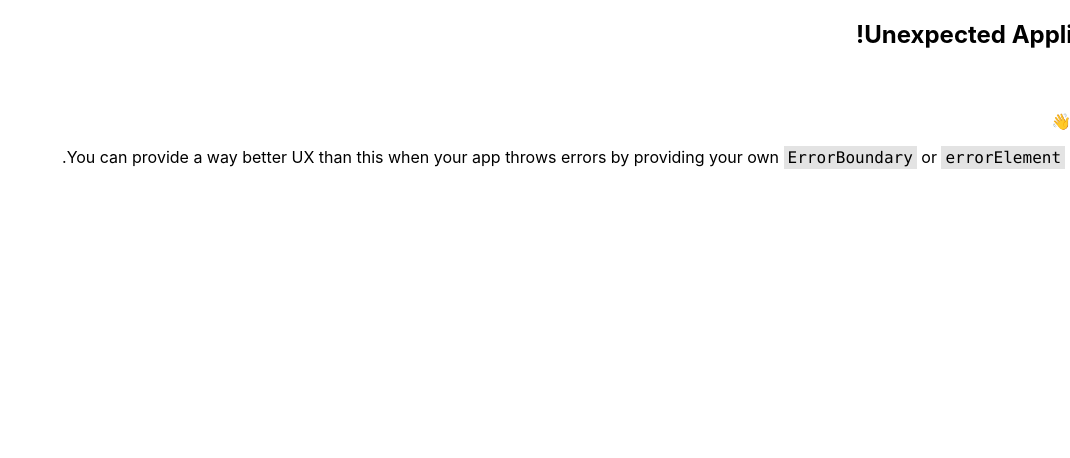
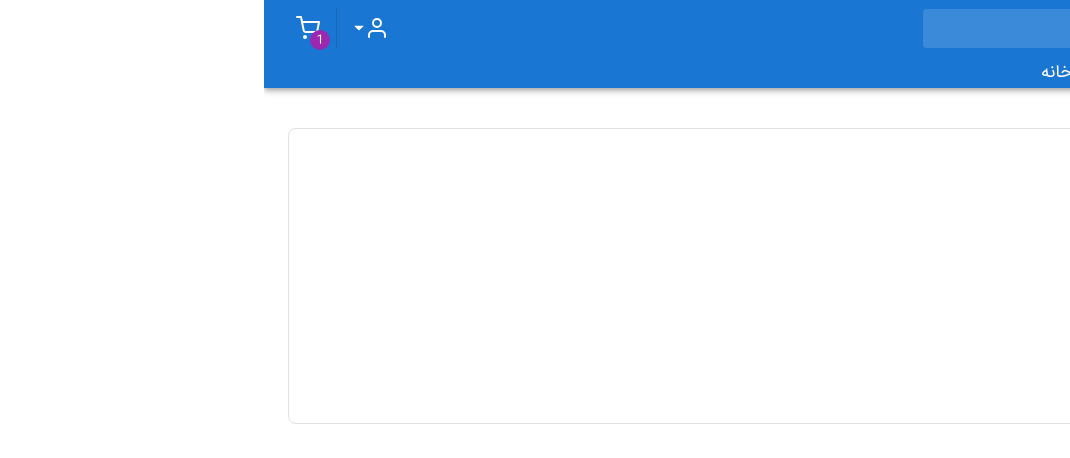
Before and after one commit to ehsanfuad/istgah, a React (Create React App) app: page /profile/orders/1235 in a window 1280 px wide. Before the commit this address had no page. Shown: the top 458 px of the page, without its empty margins (210-1280 px from the left). Built offline with nearby package versions, Linux system fonts and the light colour scheme.

Commit message:
17th commit

```diff
--- a/src/App.js
+++ b/src/App.js
@@ -15,6 +15,7 @@ import Orders from "./Pages/Profile/Orders";
 import Addresses from "./Pages/Profile/Addresses";
 import WishList from "./Pages/Profile/WishList";
 import PageLayout from "./Pages/Profile/PageLayout";
+import OrderDetails from "./Pages/Profile/OrderDetails";
 // import PersonalInfo from "./Pages/Profile/PersonalInfo";
 
 const Layout = () => {
@@ -69,6 +70,10 @@ const router = createBrowserRouter([
         element: <Orders />,
       },
       {
+        path: "orders/:id",
+        element: <OrderDetails />,
+      },
+      {
         path: "addresses",
         element: <Addresses />,
       },
--- a/src/Pages/Profile/Menu.jsx
+++ b/src/Pages/Profile/Menu.jsx
@@ -36,7 +36,13 @@ const items = [
     path: "/profile/logout",
   },
 ];
-
+function checkExistOrnot(active, itemPath) {
+  if (itemPath === "/profile/orders") {
+    if (active.indexOf(itemPath) >= 0) return true;
+  } else {
+    return active === itemPath ? true : false;
+  }
+}
 function Menu() {
   const biggerThanMd = useMediaQuery(theme.breakpoints.up("md"));
   const [active, setActive] = useState(items[0].path);
@@ -68,9 +74,11 @@ function Menu() {
               alignItems="center"
               justifyContent="space-between"
               py={1}
-              px={biggerThanMd ? 2 : 0}
+              px={2}
               marginY={1}
-              borderRight={biggerThanMd && item.path === active ? 5 : 0}
+              borderRight={
+                biggerThanMd && checkExistOrnot(active, item.path) ? 5 : 0
+              }
               borderColor={theme.palette.primary.main}
               onClick={() => {
                 setActive(item.path);
@@ -80,7 +88,11 @@ function Menu() {
                 <Box>{item.icon}</Box>
                 <Typography
                   fontSize="0.8rem"
-                  variant={active === item.path ? "subtitle1" : "subtitle2"}
+                  variant={
+                    active === checkExistOrnot(active, item.path)
+                      ? "subtitle1"
+                      : "subtitle2"
+                  }
                   color={theme.palette.grey[800]}
                 >
                   {item.title}
--- /dev/null
+++ b/src/Pages/Profile/OrderDetails.jsx
@@ -0,0 +1,7 @@
+import React from "react";
+
+function OrderDetails() {
+  return <div>OrderDetails</div>;
+}
+
+export default OrderDetails;
--- a/src/Pages/Profile/Orders.jsx
+++ b/src/Pages/Profile/Orders.jsx
@@ -10,17 +10,20 @@ import OrdersTab from "./components/OrdersTab";
 function Orders() {
   const biggerThanMd = useMediaQuery(theme.breakpoints.up("md"));
   return (
-    <Container maxWidth="xl" sx={{ px: biggerThanMd ? "2" : "0" }}>
     <Box dispaly="flex" flexDirection="column" gap={1}>
+      <Box px={2} display={biggerThanMd ? "none" : "block"}>
         <BackButton title={"تاریخچه سفارشات"} />
         <Box mt={3} bgcolor={theme.palette.grey[300]} borderRadius={2}>
           <Search />
+        </Box>
       </Box>
       <Box display="flex" flexDirection="column">
         <Box
           display={biggerThanMd ? "flex" : "none"}
           alignItems="center"
           justifyContent="space-between"
+          pt={2}
+          px={2}
         >
           <Typography>تاریخچه سفارشات</Typography>
           <MdSearch />
@@ -28,7 +31,6 @@ function Orders() {
         <OrdersTab />
       </Box>
     </Box>
-    </Container>
   );
 }
 
--- a/src/Pages/Profile/PageLayout.jsx
+++ b/src/Pages/Profile/PageLayout.jsx
@@ -17,7 +17,7 @@ function PageLayout() {
   }, [location.pathname, biggerThanMd]);
 
   return (
-    <Container maxWidth="xl">
+    <Container maxWidth="xl" sx={{ px: biggerThanMd ? "2" : "0" }}>
       <Box
         display="flex"
         flexDirection={biggerThanMd ? "row" : "column"}
@@ -30,6 +30,7 @@ function PageLayout() {
           borderRadius={2}
           borderColor={theme.palette.grey[300]}
           display={showMobileMenu ? "block" : "none"}
+          sx={{ height: "fit-content" }}
         >
           <Menu />
         </Box>
--- /dev/null
+++ b/src/Pages/Profile/components/OrderCards.jsx
@@ -0,0 +1,182 @@
+import { Box, Divider, Grid, Typography, useMediaQuery } from "@mui/material";
+import React from "react";
+import { MdCheckCircle, MdCancel } from "react-icons/md";
+import { FaHandHoldingHeart } from "react-icons/fa";
+import { BiChevronLeft } from "react-icons/bi";
+import { theme } from "../../../data/dummy";
+
+const products = [
+  {
+    id: 1,
+    specialSale: true,
+    imgUrl:
+      "https://dkstatics-public.digikala.com/digikala-products/fa5961b7d2a4efb180d686f6f69dd45381a4d3dd_1649056488.jpg?x-oss-process=image/resize,m_lfit,h_800,w_800/quality,q_90",
+    title:
+      "گوشی موبایل اپل مدل iPhone 13 Pro Max A2644 دو سیم‌ کارت ظرفیت 256 گیگابایت و رم 6 گیگابایت",
+    stockNumber: 3,
+    rate: "۴.۳",
+    price: "۵۰,۰۰۰,۰۰۰",
+    discountedPrice: "۴۵,۰۰۰,۰۰۰",
+    discount: 3,
+    category: 6,
+  },
+  {
+    id: 2,
+    specialSale: false,
+    imgUrl:
+      "https://dkstatics-public.digikala.com/digikala-products/90fc87b40eb1249673b9d0089aca514443a04edf_1619112519.jpg?x-oss-process=image/resize,m_lfit,h_800,w_800/quality,q_90",
+    title: "قاب مدل سیلیکونی مناسب برای گوشی موبایل اپل iphone ۱۲ pro",
+    stockNumber: 10,
+    rate: "۴",
+    price: "۵۰,۰۰۰",
+    discountedPrice: "۴۵,۰۰۰,۰۰۰",
+    discount: null,
+    category: 9,
+  },
+  {
+    id: 3,
+    specialSale: false,
+    imgUrl:
+      "https://dkstatics-public.digikala.com/digikala-products/90fc87b40eb1249673b9d0089aca514443a04edf_1619112519.jpg?x-oss-process=image/resize,m_lfit,h_800,w_800/quality,q_90",
+    title: "قاب صورتی",
+    stockNumber: 10,
+    rate: "۴",
+    price: "۵۰,۰۰۰",
+    discountedPrice: "۴۵,۰۰۰,۰۰۰",
+    discount: null,
+    category: 12,
+  },
+];
+
+function CardTitle({ index }) {
+  switch (index) {
+    case 0:
+      return (
+        <Box
+          display="flex"
+          alignItems="center"
+          justifyContent="space-between"
+          gap={1}
+        >
+          <Box color={theme.palette.success.main}>
+            <MdCheckCircle size={25} />
+          </Box>
+          <Typography color={theme.palette.grey[800]} fontSize="0.9rem">
+            پرداخت شده
+          </Typography>
+        </Box>
+      );
+      break;
+    case 1:
+      return (
+        <Box
+          display="flex"
+          alignItems="center"
+          justifyContent="space-between"
+          gap={1}
+        >
+          <Box>
+            <FaHandHoldingHeart size={25} color={theme.palette.success.main} />
+          </Box>
+          <Typography color={theme.palette.grey[800]} fontSize="0.9rem">
+            تحویل شده
+          </Typography>
+        </Box>
+      );
+      break;
+    case 2:
+      return (
+        <Box
+          display="flex"
+          alignItems="center"
+          justifyContent="space-between"
+          gap={1}
+        >
+          <Box>
+            <MdCancel size={25} color={theme.palette.grey[500]} />
+          </Box>
+          <Typography color={theme.palette.grey[800]} fontSize="0.9rem">
+            لغو شده
+          </Typography>
+        </Box>
+      );
+      break;
+    default:
+      break;
+  }
+}
+
+function OrderCards({ index }) {
+  const biggerThanMd = useMediaQuery(theme.breakpoints.up("md"));
+  return (
+    <Box
+      display="flex"
+      flexDirection="column"
+      gap={2}
+      border={biggerThanMd ? 1 : 0}
+      borderColor={theme.palette.grey[300]}
+      borderRadius={3}
+      m={biggerThanMd ? 2 : 0}
+      pt={biggerThanMd ? 2 : 0}
+    >
+      <Box
+        px={2}
+        display="flex"
+        alignItems="center"
+        justifyContent="space-between"
+      >
+        <CardTitle index={index} />
+        <BiChevronLeft size={25} color={theme.palette.grey[800]} />
+      </Box>
+      <Box
+        display="flex"
+        flexDirection={biggerThanMd ? "row" : "column"}
+        gap={2}
+        px={2}
+      >
+        <Box
+          display="flex"
+          alignItems="center"
+          justifyContent="start"
+          gap={0.4}
+        >
+          <Typography fontSize="0.8rem" color={theme.palette.grey[500]}>
+            کد سفارش
+          </Typography>
+          <Typography fontSize="0.9rem" color={theme.palette.grey[900]}>
+            330331470
+          </Typography>
+        </Box>
+        <Box
+          display="flex"
+          alignItems="center"
+          justifyContent="space-between"
+          gap={2}
+        >
+          <Typography fontSize="0.8rem" color={theme.palette.grey[500]}>
+            20 اردیبهشت 1402
+          </Typography>
+          <Typography fontSize="0.9rem" color={theme.palette.grey[900]}>
+            20,000 تومان
+          </Typography>
+        </Box>
+      </Box>
+      <Divider sx={{ display: biggerThanMd ? "flex" : "none" }} flexItem />
+      <Box pr={2}>
+        <Grid container>
+          {products.map((product, index) => (
+            <Grid item xs={1.5} sm={1.5} md={1.5} lg={1.5} key={index}>
+              <img src={product.imgUrl} width="75%" />
+            </Grid>
+          ))}
+        </Grid>
+      </Box>
+      <Divider
+        sx={{ display: biggerThanMd ? "none" : "flex" }}
+        variant="middle"
+      />
+    </Box>
+  );
+}
+
+export default OrderCards;
--- a/src/Pages/Profile/components/OrdersTab.jsx
+++ b/src/Pages/Profile/components/OrdersTab.jsx
@@ -2,17 +2,14 @@ import React, { useState } from "react";
 import { Tabs, Tab, Box, Typography } from "@mui/material";
 import { theme } from "../../../data/dummy";
 import TabTitle from "./TabTitle";
+import OrderCards from "./OrderCards";
 
 const initialTabs = { first: false, second: false, third: false };
 function TabPanel(props) {
   const { children, value, index, ...other } = props;
   return (
     <div role="tabpanel" id={`simple-tabpanel-${index}`} {...other}>
-      {value === index && (
-        <Box sx={{ pt: 3 }}>
-          <Typography>{children}</Typography>
-        </Box>
-      )}
+      {value === index && <Box sx={{ pt: 2 }}>{children}</Box>}
     </div>
   );
 }
@@ -30,7 +27,7 @@ export default function OrdersTab() {
   return (
     <>
       <Box mt={2} sx={{ borderBottom: 1, borderColor: "divider" }}>
-        <Tabs value={value} onChange={handleChange} centered>
+        <Tabs value={value} onChange={handleChange} variant="scrollable">
           <Tab
             label={
               <TabTitle title="پرداخت شده" count={2} active={tabId["first"]} />
@@ -58,13 +55,13 @@ export default function OrdersTab() {
         </Tabs>
       </Box>
       <TabPanel value={value} index={0}>
-        item1
+        <OrderCards index={0} />
       </TabPanel>
       <TabPanel value={value} index={1}>
-        item2
+        <OrderCards index={1} />
       </TabPanel>
       <TabPanel value={value} index={2}>
-        item3
+        <OrderCards index={2} />
       </TabPanel>
     </>
   );
```
Lines whose indentation alone changed are shown as unchanged.
